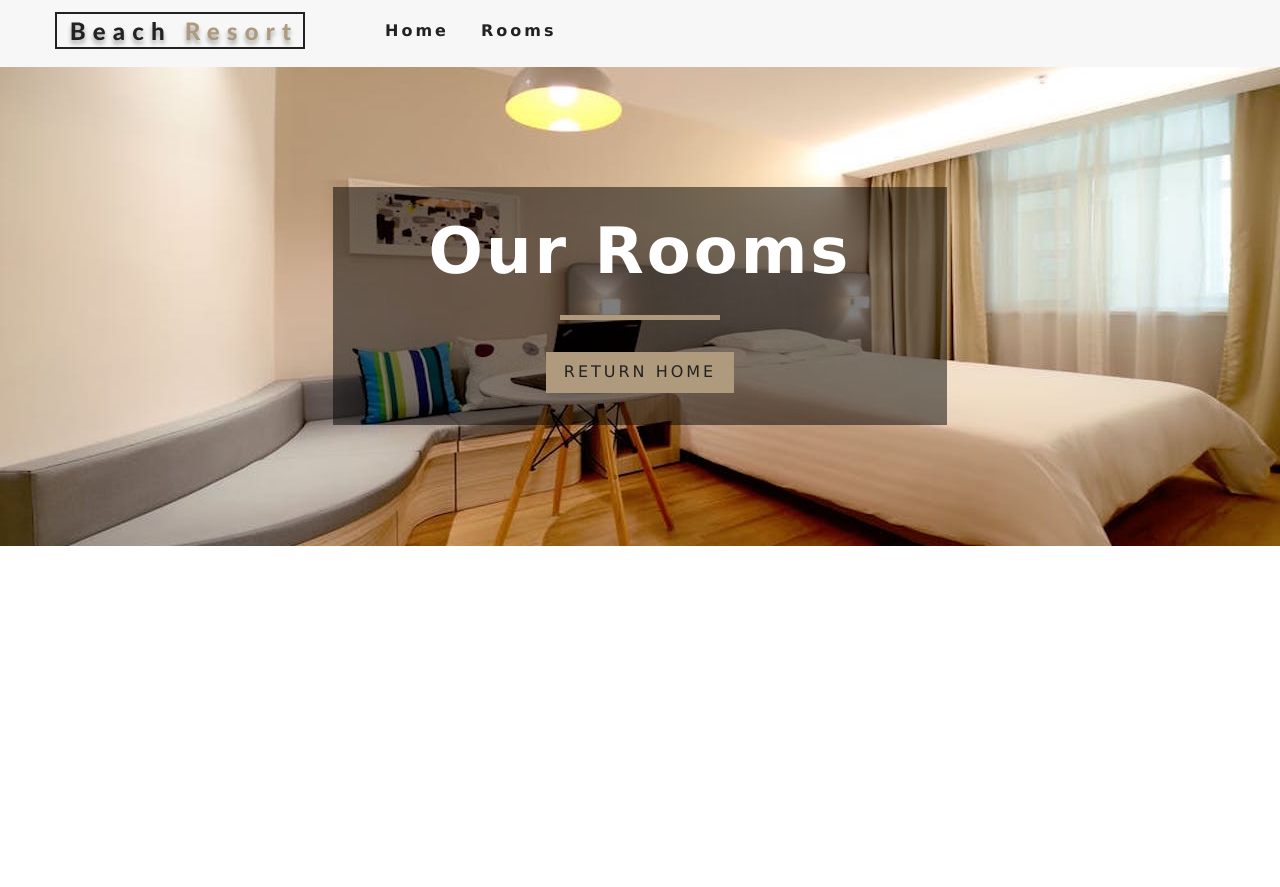
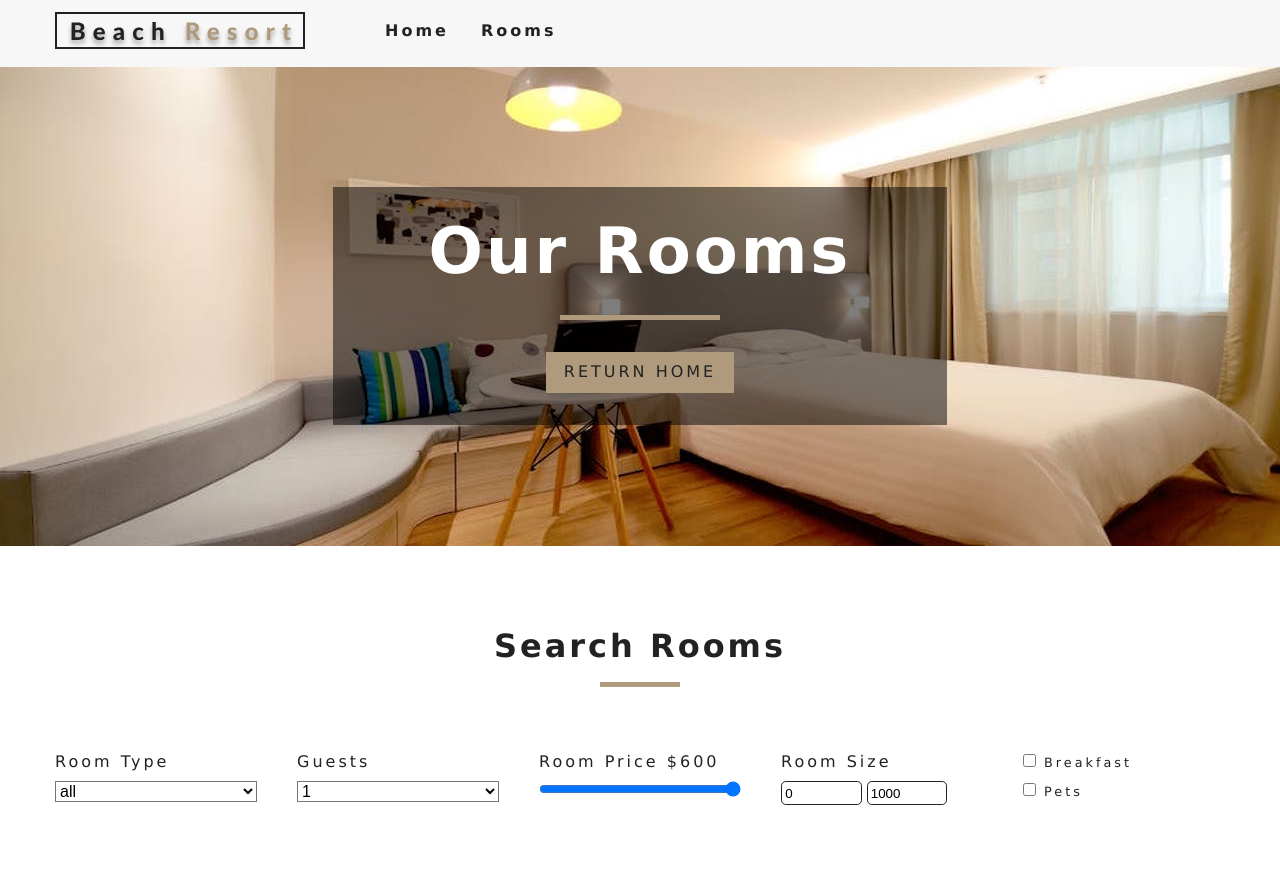
Before and after one commit to rockcoolsaint/hotel-resort, a React (Create React App) app: page /rooms in a window 1280 px wide. Shown: the top 887 px of the page. Before the commit the page ends 800 px from the top, so only its background shows below. Built offline with nearby package versions, Linux system fonts and the light colour scheme.

Commit message:
room filter completed

```diff
--- /dev/null
+++ b/src/components/RoomContainer.js
@@ -0,0 +1,51 @@
+import React from 'react';
+import { withRoomConsumer } from '../context';
+import Loading from './Loading';
+import RoomFilter from './RoomFilter';
+import RoomList from './RoomList';
+
+function RooomContainer({context}) {
+  const {loading, sortedRooms, rooms} = context;
+  if (loading) {
+    return <Loading />;
+  }
+  return (
+    <>
+      <RoomFilter rooms={rooms} />
+      <RoomList rooms={sortedRooms} />
+    </>
+  );
+}
+
+export default withRoomConsumer(RooomContainer)
+
+
+// The following code is commented for demonstration reasons
+// It's correct code
+
+// import React from 'react';
+// import { RoomConsumer } from '../context';
+// import Loading from './Loading';
+// import RoomFilter from './RoomFilter';
+// import RoomList from './RoomList';
+
+// export default function RoomContainer() {
+//   return (
+//     <RoomConsumer>
+//       {value => {
+//         const {loading, sortedRooms, rooms} = value;
+//           if(loading) {
+//             return <Loading />;
+//           }
+//           return (
+//             <div>
+//               Hello from Rooms Container
+//               <RoomFilter rooms={rooms} />
+//               <RoomList rooms={sortedRooms} />
+//             </div>
+//           );
+//         }
+//       }
+//     </RoomConsumer>
+//   )
+// }
--- /dev/null
+++ b/src/components/RoomFilter.js
@@ -0,0 +1,138 @@
+import React, {useContext} from 'react';
+import { RoomContext } from '../context';
+import Title from './Title';
+
+// get all unique values
+const getUnique = (items, value) => {
+  return [...new Set(items.map(item => item[value]))]
+}
+
+export default function RoomFilter({ rooms }) {
+  const context = useContext(RoomContext);
+  const {
+    handleChange,
+    type,
+    capacity,
+    price,
+    minPrice,
+    maxPrice,
+    minSize,
+    maxSize,
+    breakfast,
+    pets
+  } = context;
+
+  // get unique types
+  let types = getUnique(rooms, 'type');
+  // add all
+  types = ['all',...types];
+  // map to jsx
+  types = types.map((item, index) => {
+    return <option value={item} key={index}>{item}</option>
+  })
+
+  let people = getUnique(rooms, 'capacity');
+  people = people.map((item, index) => {
+    return <option key={index} value={item}>{item}</option>
+  })
+
+  return (
+    <section className='filter-container'>
+      <Title title="search rooms" />
+      <form className='filter-form'>
+        {/*select type */}
+        <div className='form-group'>
+          <label htmlFor="type">room type</label>
+          <select
+            name="type"
+            id="type"
+            value={type}
+            className="form-control"
+            onChange={handleChange}
+          >
+            {types}
+          </select>
+        </div>
+        {/* end select type */}
+        {/* guests */}
+        <div className='form-group'>
+          <label htmlFor="capacity">guests</label>
+          <select
+            name="capacity"
+            id="capacity"
+            value={capacity}
+            className="form-control"
+            onChange={handleChange}
+          >
+            {people}
+          </select>
+        </div>
+        {/* end guests */}
+        {/* room price */}
+        <div className='form-group'>
+          <label htmlFor="price">
+            room price ${price}
+          </label>
+          <input
+            type="range"
+            name="price"
+            min={minPrice}
+            max={maxPrice}
+            id="price"
+            value={price}
+            onChange={handleChange}
+            className="form-control"
+          />
+        </div>
+        {/* end of room price */}
+        {/* size */}
+        <div className='form-group'>
+          <label htmlFor='size'>room size</label>
+          <div className='size-inputs'>
+            <input
+              type="number"
+              name="minSize"
+              id="size"
+              value={minSize}
+              onChange={handleChange}
+              className="size-input"
+            />
+            <input
+              type="number"
+              name="maxSize"
+              id="size"
+              value={maxSize}
+              onChange={handleChange}
+              className="size-input"
+            />
+          </div>
+        </div>
+        {/* end of size */}
+        {/* extras */}
+        <div className='form-group'>
+          <div className="single-extra">
+            <input
+              type="checkbox"
+              name="breakfast"
+              id="breakfast"
+              checked={breakfast}
+              onChange={handleChange}
+            />
+            <label htmlFor='pets'>breakfast</label>
+          </div>
+          <div className="single-extra">
+            <input
+              type="checkbox"
+              name="pets"
+              id="pets"
+              checked={pets}
+              onChange={handleChange}
+            />
+            <label htmlFor='breakfast'>pets</label>
+          </div>
+        </div>
+        {/* end of extras */}
+      </form>
+    </section>
+  )
+}
--- /dev/null
+++ b/src/components/RoomList.js
@@ -0,0 +1,23 @@
+import React from 'react'
+import Room from './Room'
+
+export default function RoomsList({rooms}) {
+  if(rooms.length === 0){
+    return (
+      <div className='empty-search'>
+        <h3>unfortunately no rooms matched your search parameters</h3>
+      </div>
+    )
+  }
+  return (
+    <section className='roomlist'>
+      <div className='roomslist-center'>
+        {
+          rooms.map(item => {
+            return <Room key={item.id} room={item} />;
+          })
+        }
+      </div>
+    </section>
+  )
+}
--- a/src/context.js
+++ b/src/context.js
@@ -8,7 +8,16 @@
     rooms: [],
     sortedRooms: [],
     featuredRooms: [],
-    loading: true
+    loading: true,
+    type: 'all',
+    capacity: 1,
+    price: 0,
+    minPrice: 0,
+    maxPrice: 0,
+    minSize: 0,
+    maxSize: 0,
+    breakfast: false,
+    pets: false
   };
 
   // getData
@@ -17,12 +26,16 @@
     // this.getData
     let rooms = this.formatData(items);
     let featuredRooms = rooms.filter(room => room.featured === true);
-
+    let maxPrice = Math.max(...rooms.map(item => item.price));
+    let maxSize = Math.max(...rooms.map(item => item.size));
     this.setState({
       rooms,
       featuredRooms,
       sortedRooms: rooms,
-      loading: false
+      loading: false,
+      price: maxPrice,
+      maxPrice,
+      maxSize
     })
   }
 
@@ -43,11 +56,69 @@
     return room;
   }
 
+  handleChange = event => {
+    const target = event.target;
+    const value = target.type === 'checkbox' ? target.checked : target.value;
+    const name = event.target.name;
+
+    this.setState({
+      [name]: value
+    }, this.filterRooms)
+  }
+
+  filterRooms = () => {
+    let {
+      rooms,
+      type,
+      capacity,
+      price,
+      minSize,
+      maxSize,
+      breakfast,
+      pets
+    } = this.state;
+
+    // all the rooms
+    let tempRooms = [...rooms];
+    // transform values
+    capacity = parseInt(capacity);
+
+    // filter by type
+    if(type !== 'all') {
+      tempRooms = tempRooms.filter(room => room.type === type)
+    }
+
+    // filter by capacity
+    if(capacity !== 1) {
+      tempRooms = tempRooms.filter(room => room.capacity >= capacity);
+    }
+    // filter by price
+    tempRooms = tempRooms.filter(room => room.price <= price);
+
+    // filter by size
+    tempRooms = tempRooms.filter(room => room.size>=minSize && room.size <= maxSize);
+
+    // filter by breakfast
+    if(breakfast) {
+      tempRooms = tempRooms.filter(room => room.breakfast === true)
+    }
+
+    // filter by pets
+    if(pets) {
+      tempRooms = tempRooms.filter(room => room.pets === true)
+    }
+
+    // change state
+    this.setState({
+      sortedRooms: tempRooms
+    })
+  }
   render() {
     return (
       <RoomContext.Provider value={{
         ...this.state,
-        getRoom: this.getRoom
+        getRoom: this.getRoom,
+        handleChange: this.handleChange
       }}>
         {this.props.children}
       </RoomContext.Provider>
@@ -57,4 +128,14 @@
 
 const RoomConsumer = RoomContext.Consumer;
 
+export function withRoomConsumer(Component) {
+  return function ConsumerWrapper(props){
+    return (
+      <RoomConsumer>
+        {value => <Component {...props} context={value} /> }
+      </RoomConsumer>
+    )
+  }
+}
+
 export { RoomProvider, RoomConsumer, RoomContext };
--- a/src/pages/Rooms.js
+++ b/src/pages/Rooms.js
@@ -1,10 +1,12 @@
 import React from 'react'
 import { Link } from 'react-router-dom';
 import Banner from '../components/Banner';
-import Hero from '../components/Hero'
+import Hero from '../components/Hero';
+import RoomContainer from '../components/RoomContainer';
 
 const Rooms = () => {
   return (
+    <>
       <Hero hero="roomsHero">
         <Banner title="our rooms">
           <Link to='/' className='btn-primary'>
@@ -12,6 +14,8 @@
           </Link>
         </Banner>
       </Hero>
+      <RoomContainer />
+    </>
   )
 }
 
```
Also changed, not shown: src/components/RoomsContainer.js (deleted, +0 -13 lines), src/components/RoomsFilter.js (deleted, +0 -9 lines), src/components/RoomsList.js (deleted, +0 -9 lines). Lines whose indentation alone changed are shown as unchanged.
